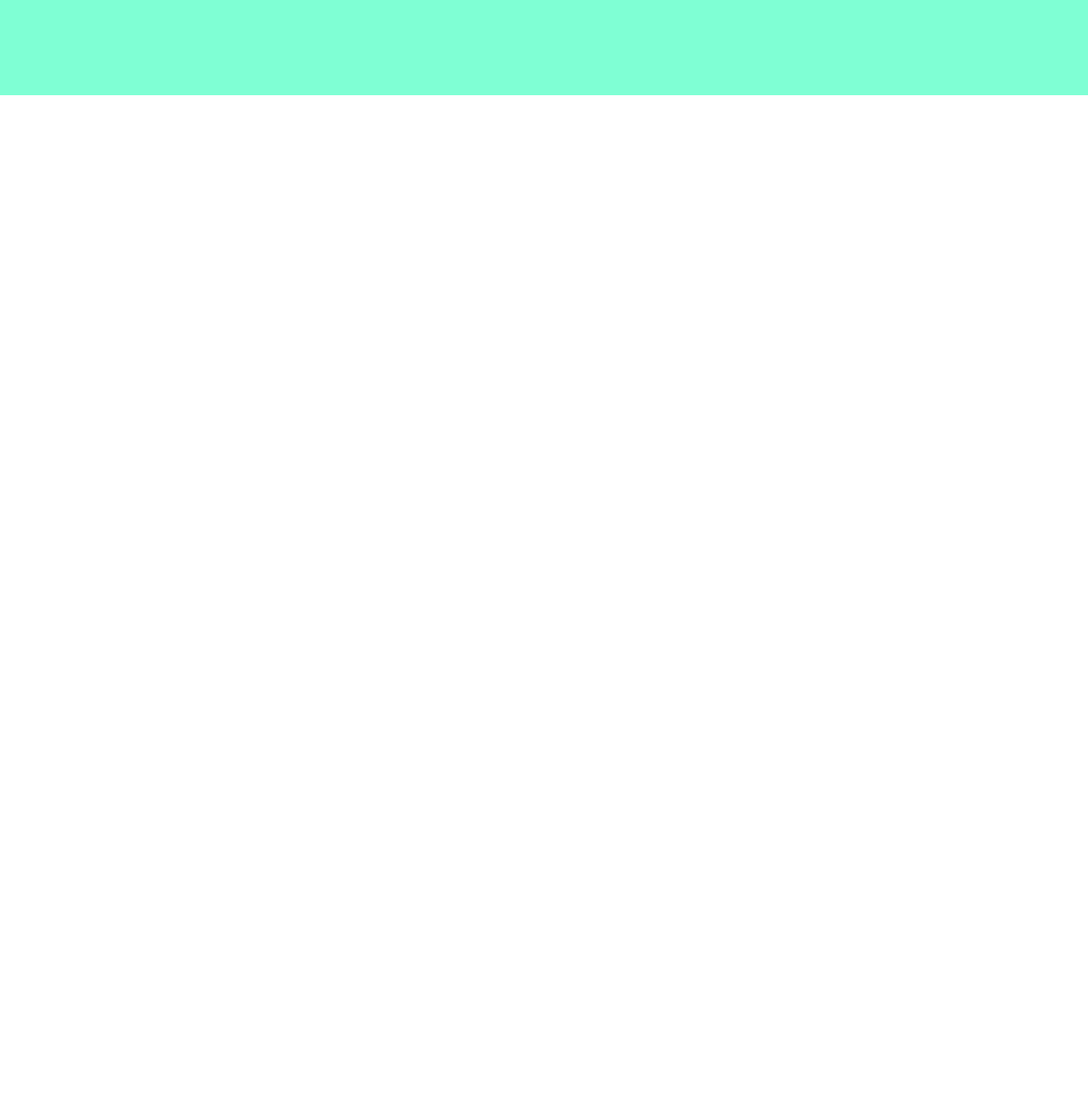
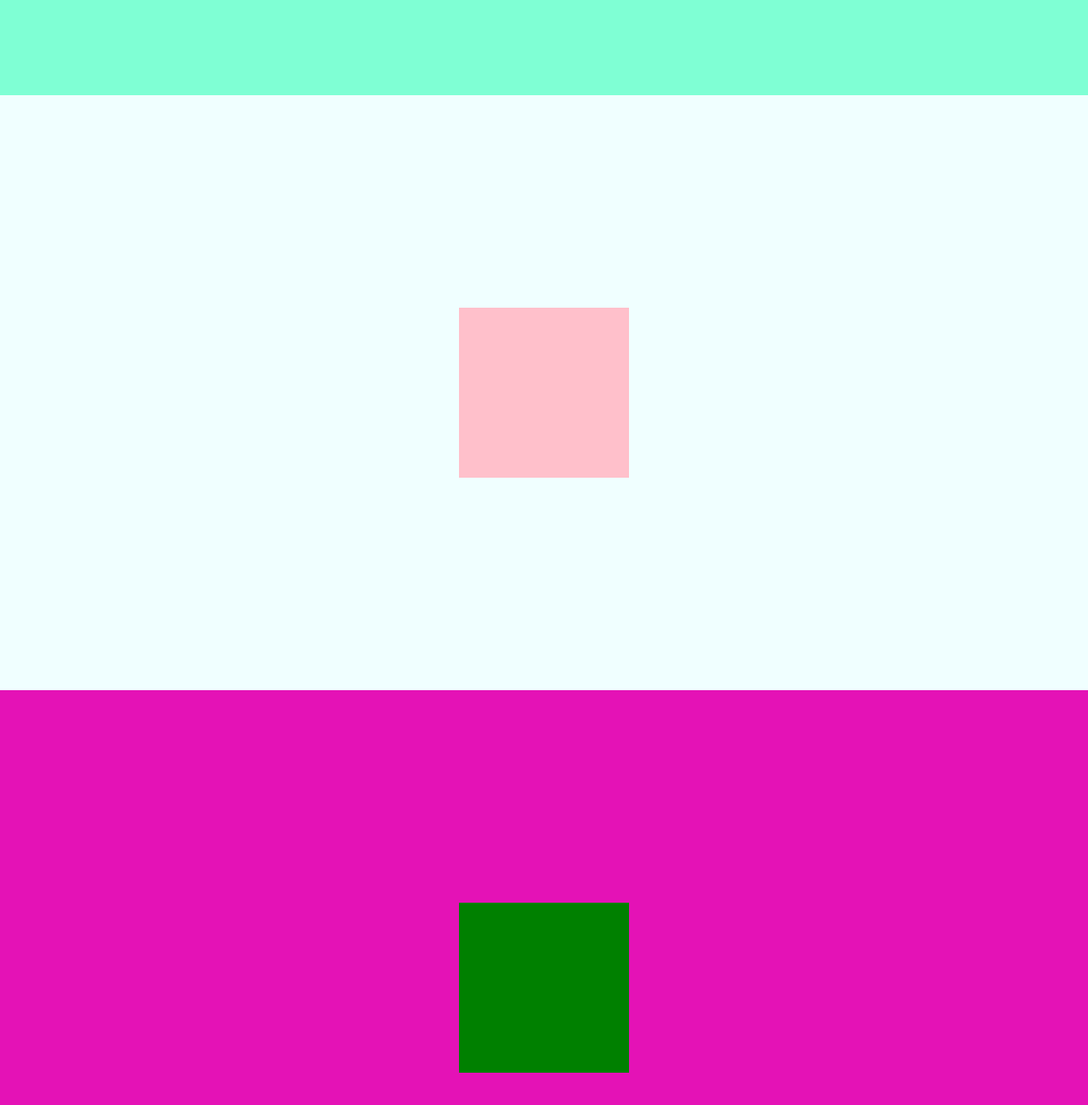
Before and after one commit to Mehak-Kamran/GSAP, a plain HTML site: page lec2/index.html in a window 1280 px wide. Shown: the part 588-1888 px from the top of the page at 85% size. Before the commit the page ends 800 px from the top, so only its background shows below. Drawn offline with nearby package versions, Linux system fonts and the light colour scheme.

Commit message:
scroll trigger object usage

```diff
--- a/lec2/script.js
+++ b/lec2/script.js
@@ -0,0 +1,39 @@
+gsap.from("#page1 #box1",{
+     scale:0,
+     delay:1,
+     duration:2,
+     rotate:360,
+     borderRadius:100,
+
+
+})
+
+gsap.from("#page2 #box2",{
+    scale:0,
+    delay:1,
+    duration:2,
+    rotate:360,
+
+    borderRadius:100,
+    scrollTrigger:{
+        trigger: "#page2 #box2",
+        scroller:"body"
+     }
+
+
+})
+
+gsap.from("#page3 #box3",{
+    scale:0,
+    delay:1,
+    duration:2,
+    rotate:360,
+
+    borderRadius:100,
+    scrollTrigger:{
+        trigger: "#page3 #box3",
+        scroller:"body"
+     }
+
+
+})
--- a/lec2/style.css
+++ b/lec2/style.css
@@ -16,3 +16,31 @@
     width:200px;
     background-color: red;
 }
+
+#page2{
+    height:700px;
+    width:100%;
+    background-color: azure;
+    display:flex;
+    justify-content: center;
+    align-items: center;
+}
+#box2{
+    height:200px;
+    width:200px;
+    background-color: pink;
+}
+
+#page3{
+    height:700px;
+    width:100%;
+    background-color: rgb(228, 18, 182);
+    display:flex;
+    justify-content: center;
+    align-items: center;
+}
+#box3{
+    height:200px;
+    width:200px;
+    background-color: green;
+}
```
Also changed, not shown: lec2/index.html (line endings or trailing spaces).
